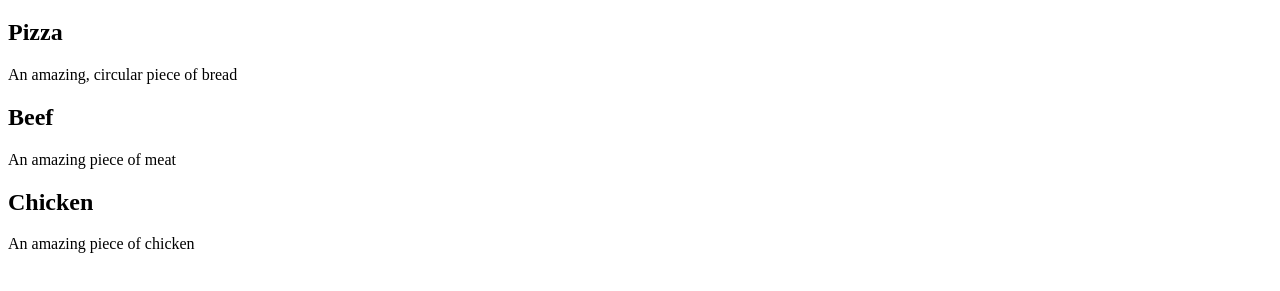
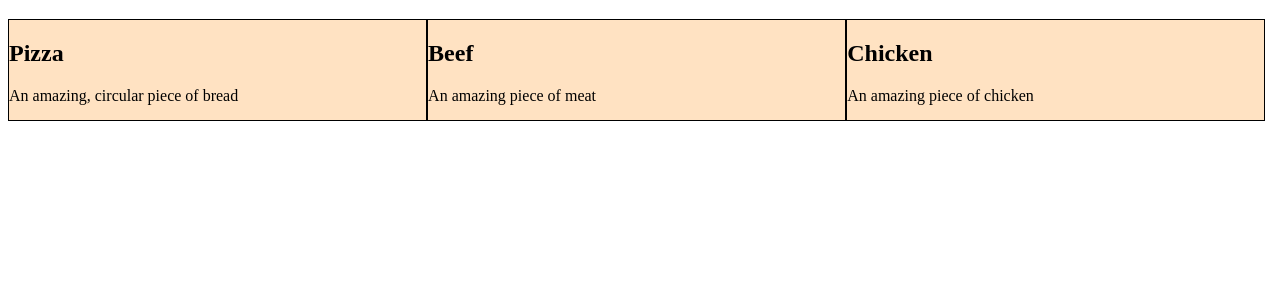
Before and after one commit to NourKholidy/Module2_Solution, a plain HTML site: page index.html in a window 1280 px wide. Shown: the part 61-352 px from the top of the page. Drawn offline with Linux system fonts and the light colour scheme.

Commit message:
Improved styles

```diff
--- a/styles.css
+++ b/styles.css
@@ -2,9 +2,9 @@ body {
   color: black;
 }
 section {
-  background-color: #ffe2c281
-  width 33%
-  height 100px
-  float left
-  border 1px black
+  background-color: #ffe2c2;
+  width: 33%;
+  height: 100px;
+  float: left;
+  border: 1px black solid;
 }
```
